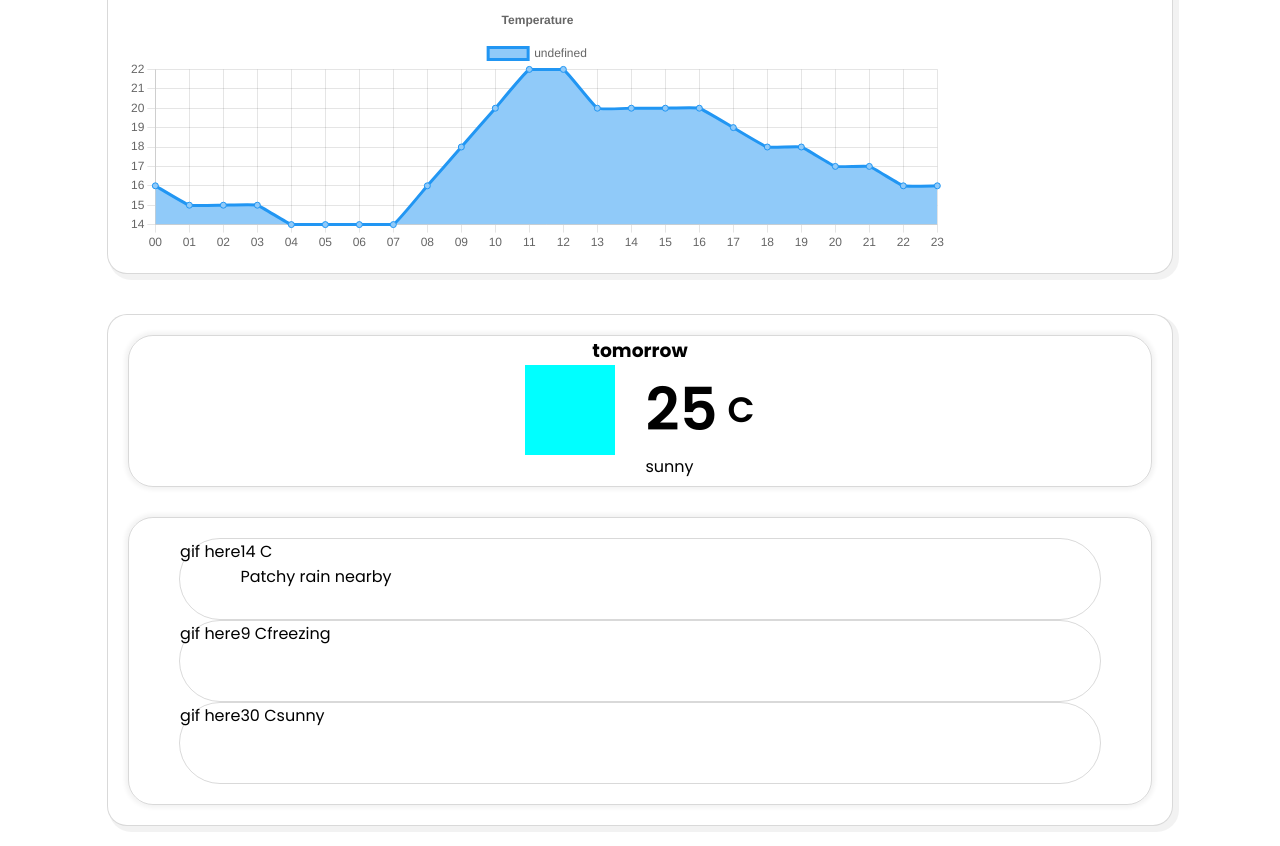
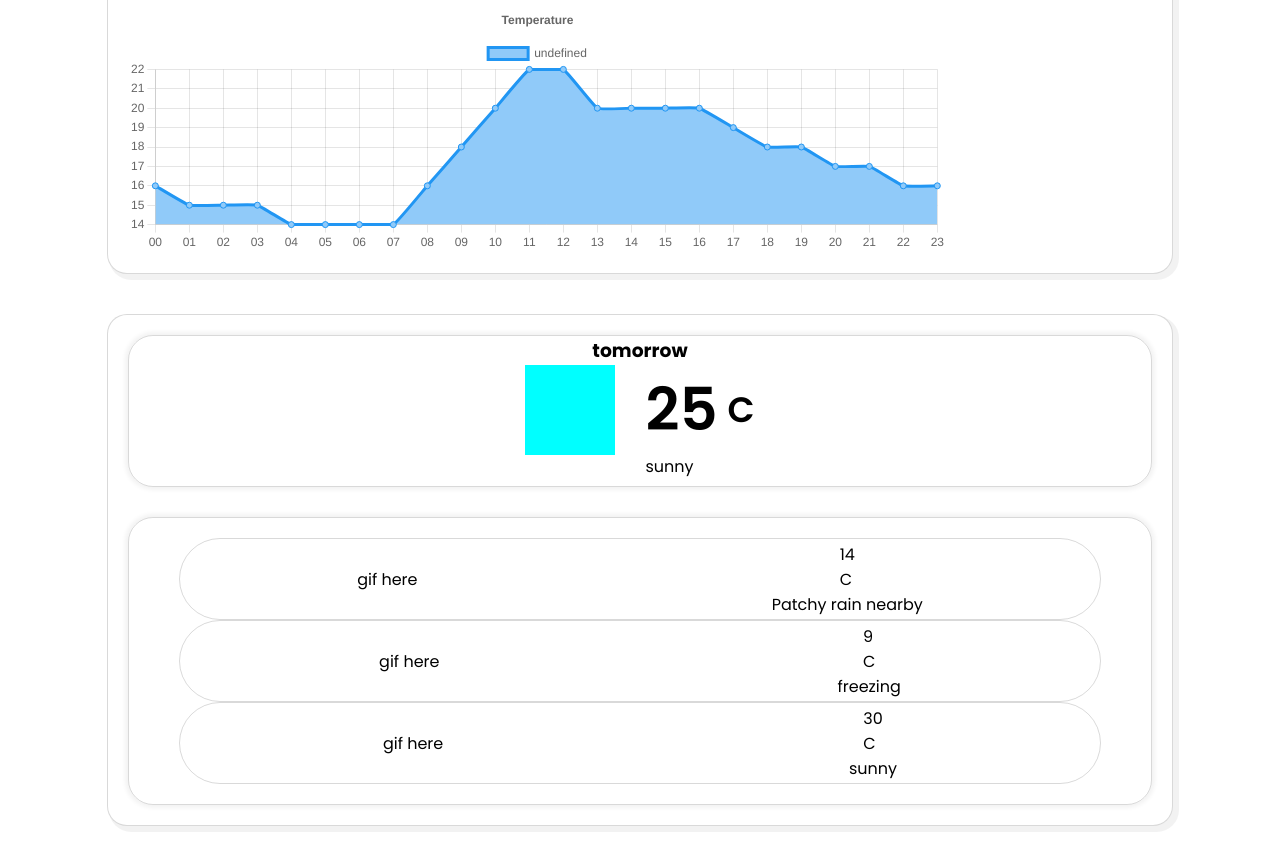
Before and after one commit to Orbter/Weather-App, a website built with webpack: page src/template.html in a window 1280 px wide. Shown: the part 3092-3938 px from the top of the page. Built offline with nearby package versions, Linux system fonts and the light colour scheme.

Commit message:
started working on the prediction css

```diff
--- a/src/styles/main.scss
+++ b/src/styles/main.scss
@@ -339,6 +339,8 @@ body {
   width: 90%;
   border-radius: 70px;
   display: flex;
+  align-items: center;
+  justify-content: space-around;
 }
 .weather-prediction-container {
   border: 1px solid rgba(0, 0, 0, 0.15);
@@ -351,3 +353,8 @@ body {
   padding-top: 20px;
   padding-bottom: 20px;
 }
+.weather-mini-container-prediction {
+  display: flex;
+  flex-direction: column;
+  align-items: center;
+}
--- a/src/template.html
+++ b/src/template.html
@@ -1795,20 +1795,33 @@
         <div class="weather-prediction-container">
           <div class="weather-prediction-mini-container" id="two-days">
             <div class="weather-prediction-mini-gif">gif here</div>
-            <div>
-              <div class="weather-prediction-mini-num">14 C</div>
+            <div class="weather-mini-container-prediction">
+              <div class="weather-prediction-num">
+                <div class="weather-prediction-mini-num">14</div>
+                <div class="weather-prediction-mini-values">C</div>
+              </div>
               <div class="weather-prediction-mini-text">Patchy rain nearby</div>
             </div>
           </div>
           <div class="weather-prediction-mini-container" id="three-days">
             <div class="weather-prediction-mini-gif">gif here</div>
-            <div class="weather-prediction-mini-num">9 C</div>
-            <div class="weather-prediction-mini-text">freezing</div>
+            <div class="weather-mini-container-prediction">
+              <div class="weather-prediction-num">
+                <div class="weather-prediction-mini-num">9</div>
+                <div class="weather-prediction-mini-values">C</div>
+              </div>
+              <div class="weather-prediction-mini-text">freezing</div>
+            </div>
           </div>
           <div class="weather-prediction-mini-container" id="four-days">
             <div class="weather-prediction-mini-gif">gif here</div>
-            <div class="weather-prediction-mini-num">30 C</div>
-            <div class="weather-prediction-mini-text">sunny</div>
+            <div class="weather-mini-container-prediction">
+              <div class="weather-prediction-num">
+                <div class="weather-prediction-mini-num">30</div>
+                <div class="weather-prediction-mini-values">C</div>
+              </div>
+              <div class="weather-prediction-mini-text">sunny</div>
+            </div>
           </div>
         </div>
       </div>
```
